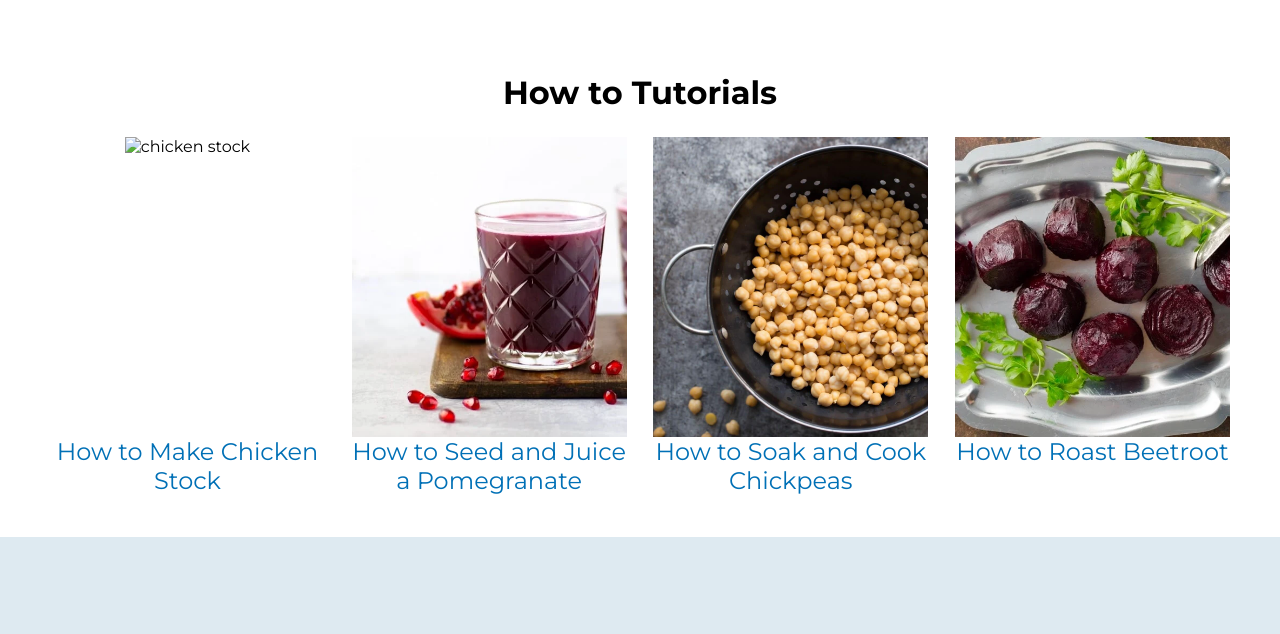
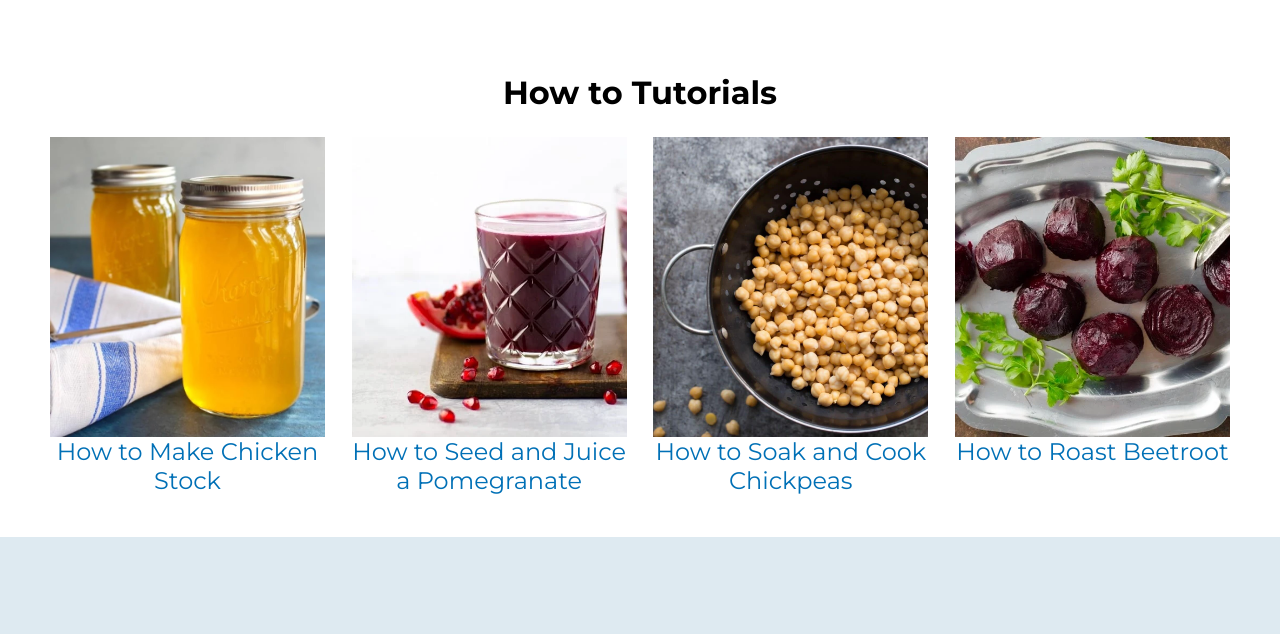
Before and after one commit to zainabhr/Tasty-Trails, a plain HTML site: page index.html in a window 1280 px wide. Shown: the part 1760-2394 px from the top of the page. Drawn offline with Linux system fonts and the light colour scheme.

Commit message:
Update index.html

```diff
--- a/index.html
+++ b/index.html
@@ -124,7 +124,7 @@
             <div class="how-to-box">
                 <div class="parent">
                 <div class="front">
-                    <img src="images/chicken stock 2.webp" alt="chicken stock">
+                    <img src="images/chicken stock 2.jpg" alt="chicken stock">
                 </div>
                 <div class="back">
                     <h3>Ingredients</h3>
```
